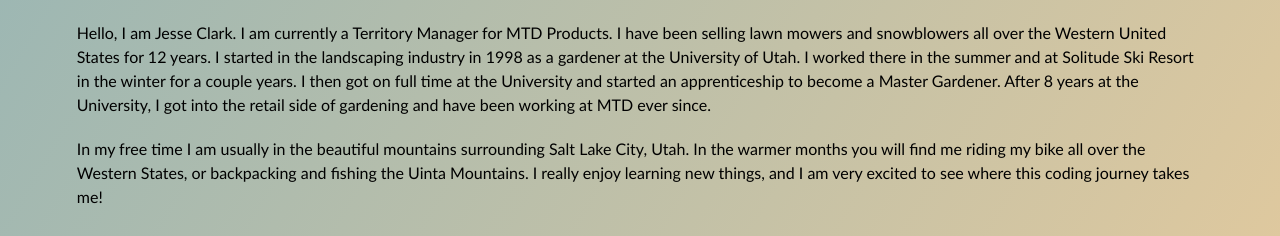
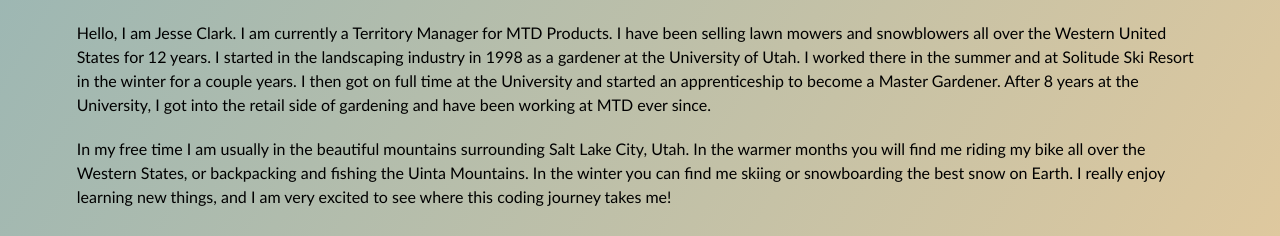
Before and after one commit to justosk8/jesseclark-portfolio, a plain HTML site: page index.html in a window 1280 px wide. Shown: the part 716-952 px from the top of the page. Drawn offline with Linux system fonts and the light colour scheme.

Commit message:
finished about me

```diff
--- a/index.html
+++ b/index.html
@@ -30,7 +30,7 @@
           Hello, I am Jesse Clark. I am currently a Territory Manager for MTD Products. I have been selling lawn mowers and snowblowers all over the Western United States for 12 years. I started in the landscaping industry in 1998 as a gardener at the University of Utah. I worked there in the summer and at Solitude Ski Resort in the winter for a couple years. I then got on full time at the University and started an apprenticeship to become a Master Gardener. After 8 years at the University, I got into the retail side of gardening and have been working at MTD ever since.
         </p>
         <p>
-          In my free time I am usually in the beautiful mountains surrounding Salt Lake City, Utah. In the warmer months you will find me riding my bike all over the Western States, or backpacking and fishing the Uinta Mountains. I really enjoy learning new things, and I am very excited to see where this coding journey takes me!
+          In my free time I am usually in the beautiful mountains surrounding Salt Lake City, Utah. In the warmer months you will find me riding my bike all over the Western States, or backpacking and fishing the Uinta Mountains. In the winter you can find me skiing or snowboarding the best snow on Earth. I really enjoy learning new things, and I am very excited to see where this coding journey takes me!
         </p>
       </div>
 
```
